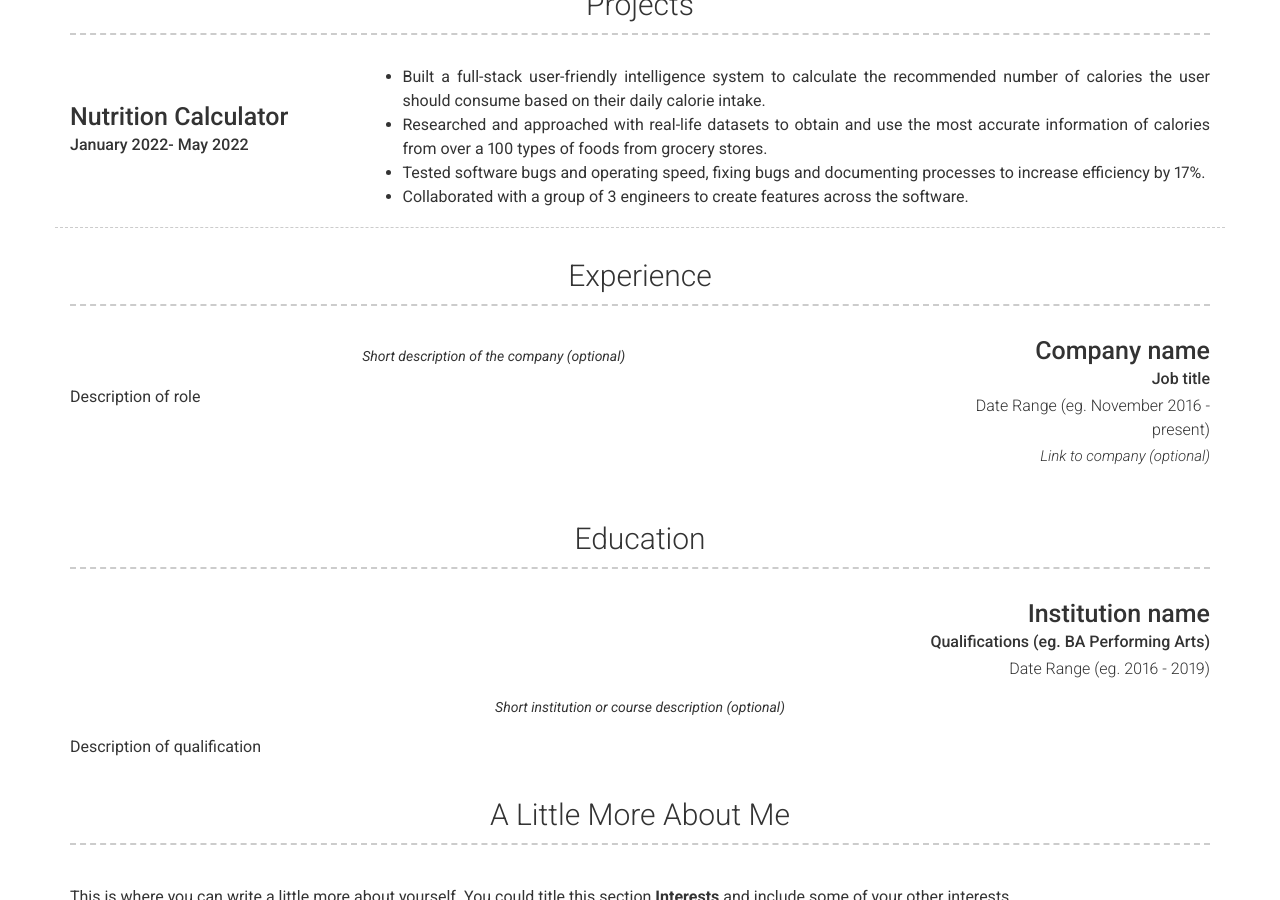
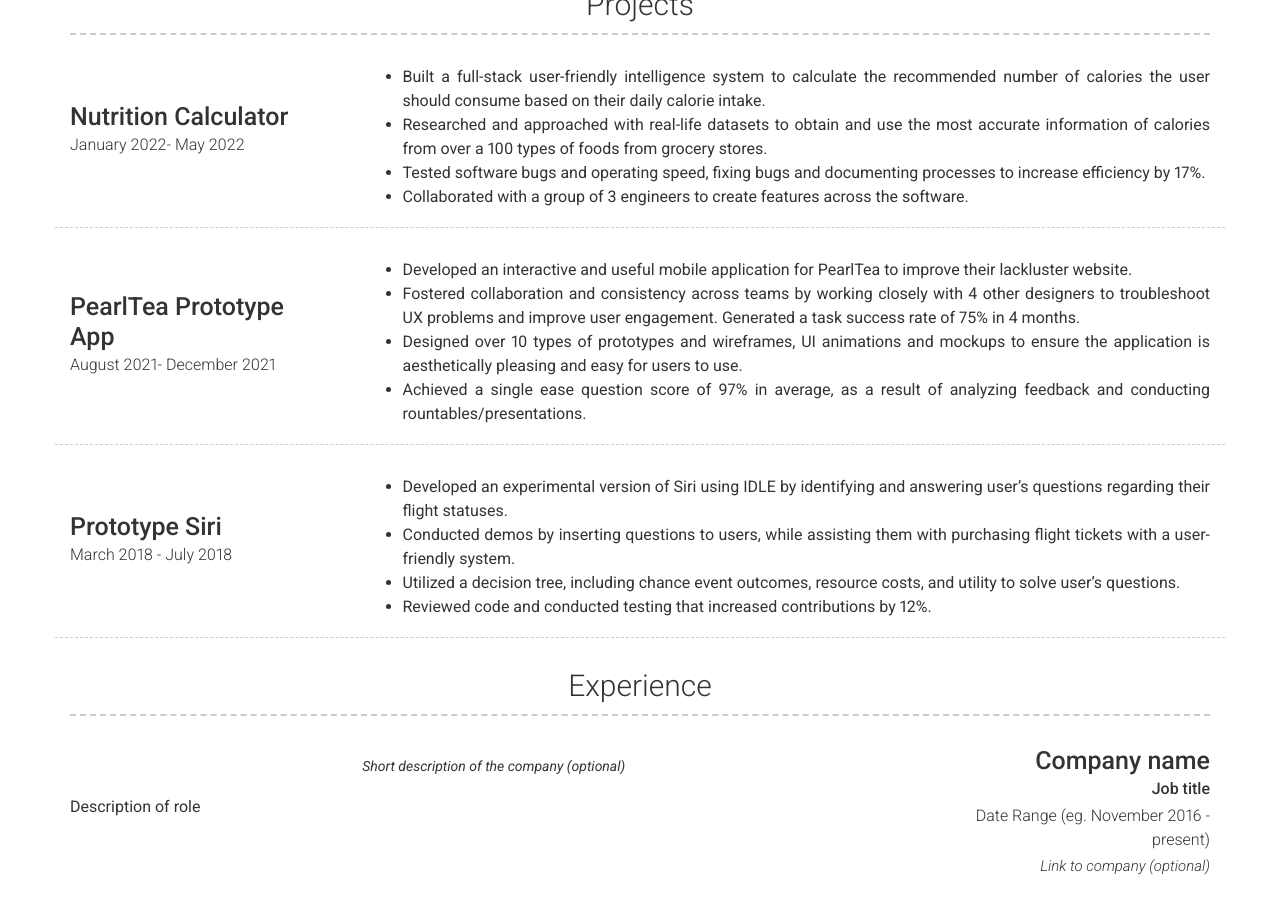
Before and after one commit to jugoh09/resume-website, a Jekyll site: the page built from index.md, in a window 1280 px wide and 900 px high, scrolled down 565 px. Built offline with Jekyll 4.4.1, drawn with Linux system fonts in a browser that asks for light colours; nearby versions of some CDN libraries.

Commit message:
Update _config.yml

```diff
--- a/_config.yml
+++ b/_config.yml
@@ -74,7 +74,7 @@ content:
                       # other value (or no value) means no border will be displayed
         title: Nutrition Calculator
         # link: Link to project (eg. sproogen.github.io/modern-resume-theme)(optional)
-        sub_title: January 2022- May 2022
+        caption: January 2022- May 2022
         # additional_links:
           # - title:  Github page for project (eg. sproogen/modern-resume-theme)
             # icon: fab fa-github
@@ -91,6 +91,55 @@ content:
             of foods from grocery stores.
           - Tested software bugs and operating speed, fixing bugs and documenting processes to increase efficiency by 17%.
           - Collaborated with a group of 3 engineers to create features across the software.
+      - layout: left
+        border: weak  # Value of `weak` will display a weak border below this item. # Any
+                      # other value (or no value) means no border will be displayed
+        title: PearlTea Prototype App
+        # link: Link to project (eg. sproogen.github.io/modern-resume-theme)(optional)
+        caption: August 2021- December 2021
+        # additional_links:
+          # - title:  Github page for project (eg. sproogen/modern-resume-theme)
+            # icon: fab fa-github
+            # url: Link to project (eg. sproogen.github.io/modern-resume-theme)(optional)
+          # - title:  Github page for project (eg. sproogen/modern-resume-theme)
+            # icon: fab fa-github
+            # url: Link to project (eg. sproogen.github.io/modern-resume-theme)(optional)
+        # quote: >
+          # January 2022- May 2022
+        description: | # this will include new lines to allow paragraphs
+          - Developed an interactive and useful mobile application for PearlTea to improve their lackluster website.
+          - Fostered collaboration and consistency across teams by working closely with 4 other designers to troubleshoot UX problems and
+            improve user engagement. Generated a task success rate of 75% in 4 months.
+          - Designed over 10 types of prototypes and wireframes, UI animations and mockups to ensure the application is aesthetically
+            pleasing and easy for users to use.
+          - Achieved a single ease question score of 97% in average, as a result of analyzing feedback and conducting
+            rountables/presentations.
+
+      - layout: left
+        border: weak  # Value of `weak` will display a weak border below this item. # Any
+                      # other value (or no value) means no border will be displayed
+        title: Prototype Siri
+        # link: Link to project (eg. sproogen.github.io/modern-resume-theme)(optional)
+        caption: March 2018 - July 2018
+        # additional_links:
+          # - title:  Github page for project (eg. sproogen/modern-resume-theme)
+            # icon: fab fa-github
+            # url: Link to project (eg. sproogen.github.io/modern-resume-theme)(optional)
+          # - title:  Github page for project (eg. sproogen/modern-resume-theme)
+            # icon: fab fa-github
+            # url: Link to project (eg. sproogen.github.io/modern-resume-theme)(optional)
+        # quote: >
+          # January 2022- May 2022
+        description: | # this will include new lines to allow paragraphs
+          - Developed an experimental version of Siri using IDLE by identifying and answering user’s questions regarding their flight statuses.
+          - Conducted demos by inserting questions to users, while assisting them with purchasing flight tickets with a user-friendly system.
+          - Utilized a decision tree, including chance event outcomes, resource costs, and utility to solve user’s questions.
+          - Reviewed code and conducted testing that increased contributions by 12%.
+
+
+
+
+
 
 
 
```
